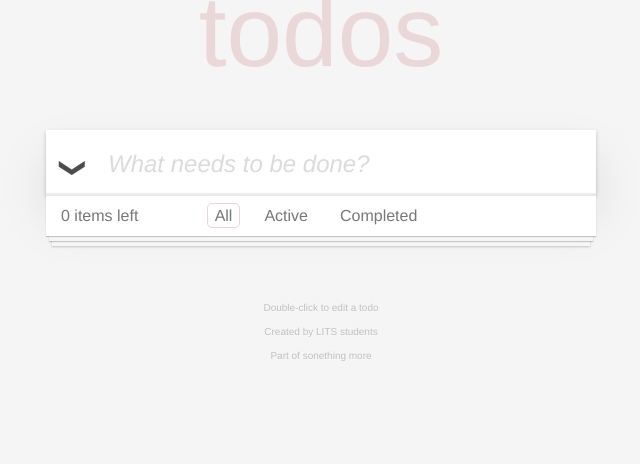
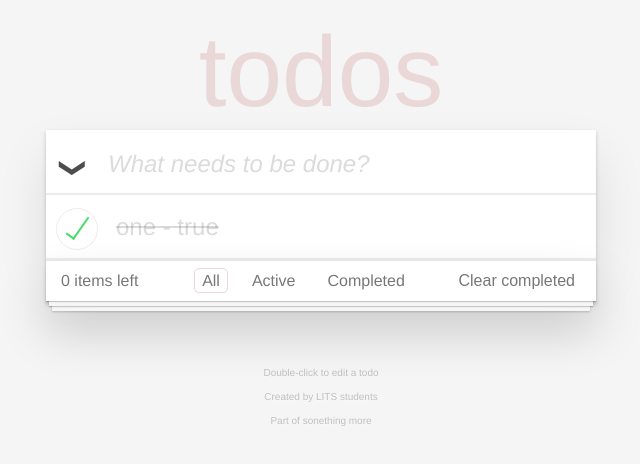
Before and after one commit to Mvovik/lits, a React (Create React App) app: page / in a window 1280 px wide. Both pictures are taken after a click on the label 392 px from the left and 167 px from the top of the page. Shown: the top 464 px of the page, without its empty margins (319-959 px from the left). Built offline with nearby package versions, Linux system fonts and the light colour scheme.

Commit message:
add clear completed button, add toggle effects, fix stylesheets bugs

```diff
--- a/src/App.css
+++ b/src/App.css
@@ -46,7 +46,7 @@ body {
   position: absolute;
   display: block;
   width: 100%;
-  top: -175px;
+  top: -135px;
   font-size: 100px;
   font-weight: 400;
   text-align: center;
@@ -275,29 +275,27 @@ body {
               0 8px 0 -3px #f6f6f6,
               0 9px 1px -3px rgba(0, 0, 0, 0.2),
               0 16px 0 -6px #f6f6f6,
-              0 17px 2px -6px rgba(0, 0, 0, 0.2);
+              0 17px 2px -6px rgba(0, 0, 0, 0.2),
+              0 4px 4px 0 rgba(0, 0, 0, 0.2),
+              0 28px 50px 0 rgba(0, 0, 0, 0.2);
+
 }
 .App-todo-count {
   float: left;
   margin-right: 35px;
 
 }
-.App-todo-count span {
 
-}
 
 .App-filters {
   display: block;
   position: absolute;
-  width: 100%;
+  width: 50%;
   margin: 0;
   padding: 0;
-  right: 0;
-  left: 0;
+  margin-left: 110px;
 }
-.App-filters ul {
 
-}
 .App-filters li{
   display: inline-block;
   list-style-type: none;
@@ -339,3 +337,22 @@ body {
 .App-info a:hover {
   text-decoration: underline;
 }
+
+/* Clear completed button */
+
+.clear-completed {
+  display: inline-block;
+  float: right;
+}
+.clear-completed button {
+  cursor: pointer;
+  background: none;
+  border: none;
+  color: #777;
+  font-size: 16px;
+  transition: 0.3s;
+}
+.clear-completed button:hover {
+  text-decoration: underline;
+  transition: 0.3s;
+}
--- a/src/App.js
+++ b/src/App.js
@@ -14,7 +14,7 @@ class App extends Component {
   state = {
     value: '',
     completed: false,
-    todoList: [],
+    todoList: [{value:"one", completed: false}],
     filter: 'all'
   };
   isToggleAll = false;
@@ -48,9 +48,7 @@ class App extends Component {
     console.log('item :', item);
     function isCompleted(element) {
       if (element === item) {
-        if (element.completed == false) {
-          element.completed = true;
-        } else element.completed = false;
+        element.completed = !element.completed;
         return element;
       }
     }
@@ -58,15 +56,14 @@ class App extends Component {
     this.setState({ todoList });
   };
 
-  onToggleAll =(event) => {
+  onToggleAll = (event) => {
     event.preventDefault();
     event.stopPropagation();
     let todoList = this.state.todoList;
     console.log(todoList);
-    if (this.isToggleAll == 0) {
+    if (this.isToggleAll == false) {
     todoList.map(element => {
-      if(element.completed == false)
-        element.completed = true;
+      element.completed = true;
         console.log(element.completed);
     });
     this.isToggleAll = true;
@@ -79,25 +76,46 @@ this.isToggleAll = false;
   }
     this.setState({todoList});
   }
+
   onChange = event => {
     this.setState({ value: event.target.value });
   };
 
+  clearCompleted = e => {
+    e.preventDefault();
+    const { todoList } = this.state;
+    const unCompleted = todoList.filter(item => item.completed !== true);
+    this.setState({ todoList: unCompleted });
+  };
 
   render() {
     const { todoList, value } = this.state;
     let filteringList = this.state.todoList;
+    let footer, showToggle = null;
     if (this.state.filter != 'all') {
     filteringList = filteringList.filter((item) => item.completed == this.state.filter);
     }
     let leftCount = this.state.todoList.filter((item) => item.completed == false);
     console.log(leftCount.length);
+
+    if (todoList.length) {
+      footer = <Footer onChangeFilter={this.changeFilter}
+      leftCount={leftCount.length}
+      todoList={todoList}
+      onClear={this.clearCompleted}/>
+    };
+    if (todoList.length > 0) {
+          showToggle = <label htmlFor=""
+                              className={`App-toggle-all ${this.isToggleAll ? ' Toggle-all-completed' : ''}`}
+                              onClick={this.onToggleAll}>
+                        </label> ;
+        };
     return (
       <div className="App">
         <form className="App-form" onSubmit={this.handleSubmit}>
           <header className="App-input-header">
             <h1 className="App-todo-header">todos</h1>
-            <label htmlFor="" className={`App-toggle-all ${this.isToggleAll ? ' Toggle-all-completed' : ''}`}onClick={this.onToggleAll}></label>
+            {showToggle}
             <input
               placeholder="What needs to be done?"
               className="App-input-text"
@@ -113,8 +131,7 @@ this.isToggleAll = false;
             onCompleted={this.onCompleted}
           />
         </form>
-        <Footer onChangeFilter={this.changeFilter}
-                leftCount={leftCount.length}/>
+        {footer}
         <Info/>
       </div>
     );
--- /dev/null
+++ b/src/components/Clear/Clear.jsx
@@ -0,0 +1,32 @@
+import React, { Component } from 'react';
+import PropTypes from 'prop-types';
+
+class Clear extends Component {
+
+  render() {
+    const {
+      value = 'Clear completed',
+      completed = false,
+      onClear,
+      todoList
+    } = this.props;
+    return (
+      todoList && todoList.length > 0 && (
+        <div className="clear-completed">
+          <button onClick={onClear}>{value}</button>
+        </div>
+      )
+    );
+  }
+}
+
+Clear.propTypes = {
+  onClick: PropTypes.func.isRequired,
+  value: PropTypes.string
+};
+
+Clear.defaultProps = {
+  onClick: () => ({})
+};
+
+export default Clear;
--- /dev/null
+++ b/src/components/Clear/index.js
@@ -0,0 +1,3 @@
+import Clear from './Clear';
+
+export default Clear;
--- a/src/components/Footer/Footer.jsx
+++ b/src/components/Footer/Footer.jsx
@@ -1,5 +1,6 @@
 import React, { Component } from 'react';
 import PropTypes from 'prop-types';
+import Clear from '../Clear';
 
 class Footer extends Component {
     state = {
@@ -14,6 +15,12 @@ class Footer extends Component {
         return ((value == this.state.selected) ? 'selected' : '');
     }
     render() {
+        let showClear = null;
+        let clear = this.props.todoList.some((item) => item.completed == true);
+        console.log("clear: ", clear);
+        if (clear) {
+            showClear = <Clear todoList={this.props.todoList} onClear={this.props.onClear} /> ;
+        };
         return (
             <footer className="App-footer">
                 <span className="App-todo-count">
@@ -45,6 +52,7 @@ class Footer extends Component {
                         <span></span>
                         </li>
                 </ul>
+                  {showClear}
             </footer>
         );
     }
```
